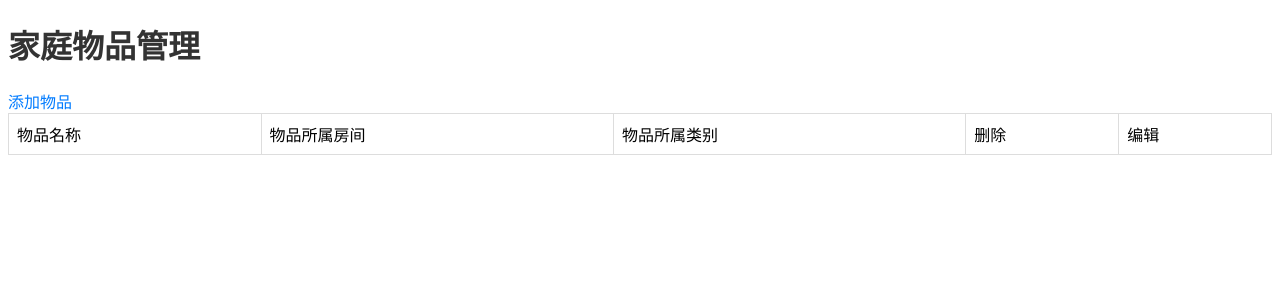
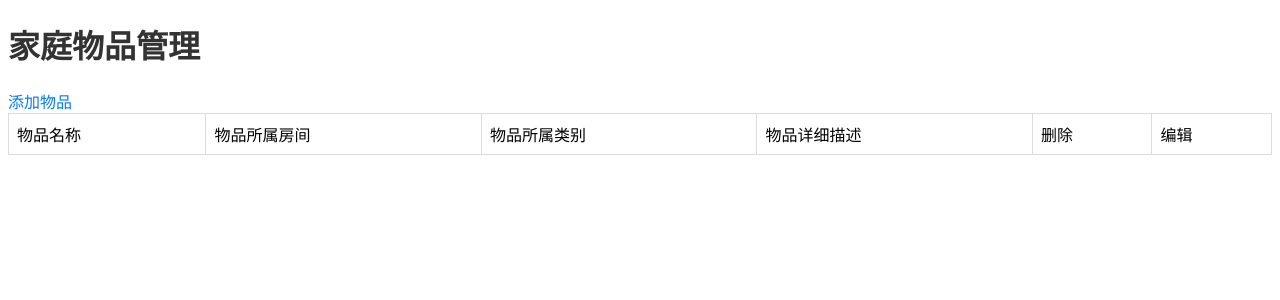
Before and after one commit to SQQS123/home_inventory, a Flask app: page / in a window 1280 px wide. Shown: the top 300 px of the page. Run offline with Flask 3, Linux system fonts and the light colour scheme.

Commit message:
2025_01_26_push2

```diff
--- a/templates/index.html
+++ b/templates/index.html
@@ -17,7 +17,7 @@
 <body>
     <h1>家庭物品管理</h1>
     <a href="/add">添加物品</a>
-    <!--
+    <!-- 这里是没有分页的代码
     <ul>
 
         {% for item in items %}
@@ -34,14 +34,17 @@
     <table>
         <thead>
             <tr>
-                <td>物品名称</td><td>物品所属房间</td><td>物品所属类别</td>
+                <td>物品名称</td><td>物品所属房间</td><td>物品所属类别</td><td>物品详细描述</td>
                 <td>删除</td><td>编辑</td>
             </tr>
         </thead>
         <tbody>
             {% for item in items %}
             <tr>
-                <td>{{item.name}}</td><td>{{item.room}}</td><td>{{item.category}}</td>
+                <!-- 显示区 -->
+                <td>{{item.name}}</td><td>{{item.room}}</td><td>{{item.category}}</td><td>{{item.description}}</td>
+
+                <!-- 操作区 -->
                 <td>
                     <button onclick="confirmDelete({{ item.id }})">删除</button>
                     <form id="delete-form-{{ item.id }}" action="{{ url_for('delete_item', item_id=item.id) }}" method="POST" style="display: none;">
```
Also changed, not shown: instance/home_inventory.db.
